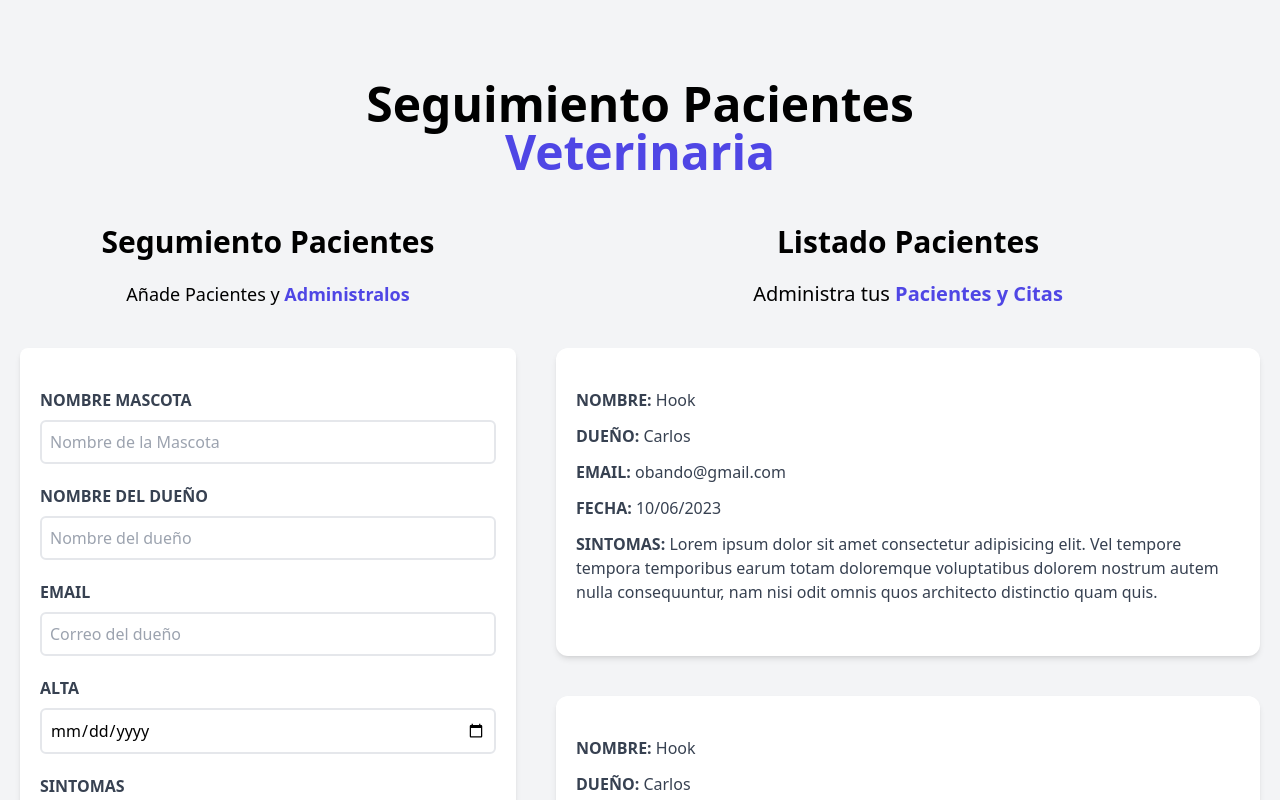
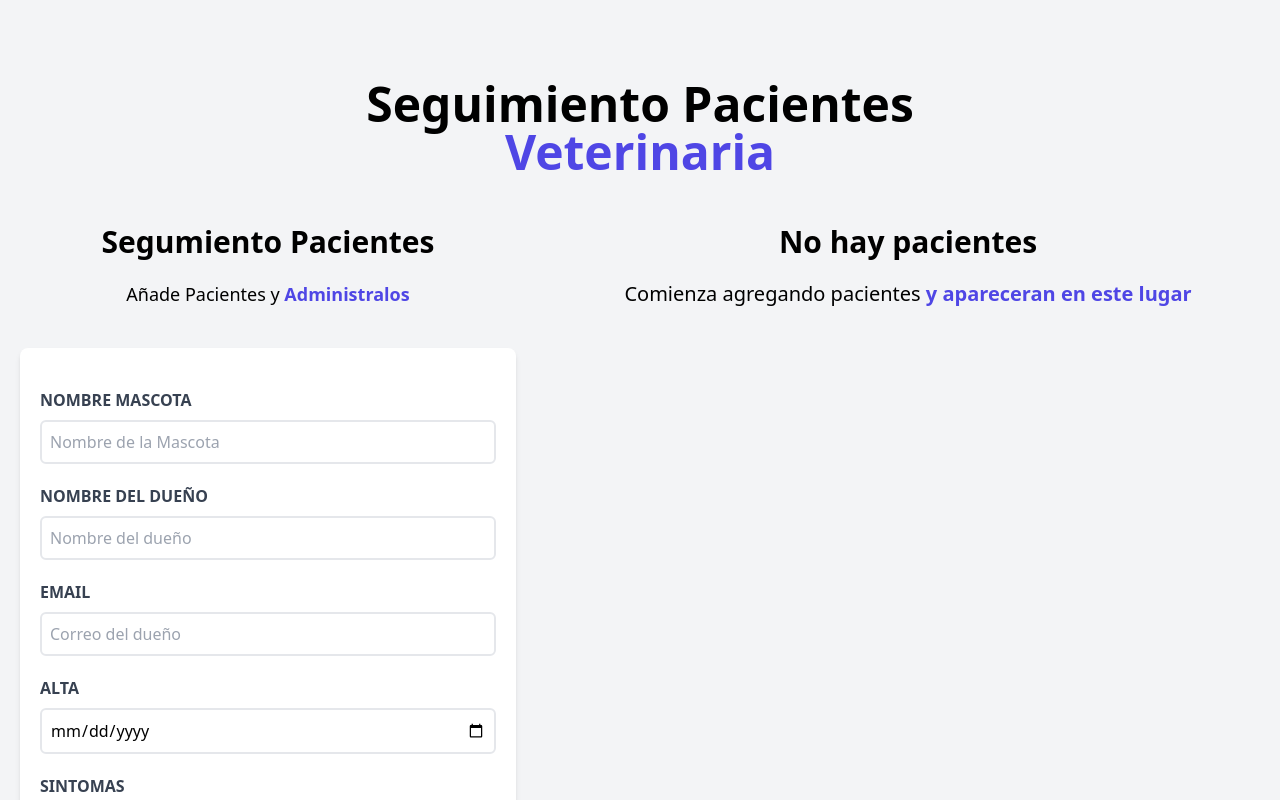
Before and after one commit to caobandoc/react-listado, a React (Vite) app: page / in a window 1280 px wide. Shown: the top 800 px of the page. Built offline with nearby package versions, Linux system fonts and the light colour scheme.

Commit message:
eliminar, editar y guardar

```diff
--- a/package.json
+++ b/package.json
@@ -10,7 +10,9 @@
   },
   "dependencies": {
     "react": "^18.2.0",
-    "react-dom": "^18.2.0"
+    "react-dom": "^18.2.0",
+    "sweetalert2": "^11.7.1",
+    "sweetalert2-react-content": "^5.0.7"
   },
   "devDependencies": {
     "@types/react": "^18.0.26",
--- a/src/App.jsx
+++ b/src/App.jsx
@@ -1,4 +1,4 @@
-import { useState } from "react";
+import { useState, useEffect } from "react";
 
 import Header from "./components/Header";
 import Formulario from "./components/Formulario";
@@ -6,14 +6,42 @@ import ListadoPacientes from "./components/ListadoPacientes";
 
 function App() {
   const [pacientes, setPacientes] = useState([]);
+  const [paciente, setPaciente] = useState({});
+
+  useEffect(() => {
+    const obtenerLS = () => {
+      const pacientesLS = localStorage.getItem("pacientes") ?? "[]";
+      setPacientes(JSON.parse(pacientesLS));
+    };
+
+    obtenerLS();
+  }, []);
+
+  useEffect(() => {
+    localStorage.setItem("pacientes", JSON.stringify(pacientes));
+  }, [pacientes]);
+
+  const eliminarPaciente = (id) => {
+    const pacientesFiltrados = pacientes.filter((paciente) => paciente.id !== id);
+    setPacientes(pacientesFiltrados);
+  };
 
   return (
     <div className="container mx-auto mt-20">
       <Header />
 
       <div className="mt-12 md:flex">
-        <Formulario pacientes={pacientes} setPacientes={setPacientes} />
-        <ListadoPacientes />
+        <Formulario
+          pacientes={pacientes}
+          setPacientes={setPacientes}
+          paciente={paciente}
+          setPaciente={setPaciente}
+        />
+        <ListadoPacientes
+          pacientes={pacientes}
+          setPaciente={setPaciente}
+          eliminarPaciente={eliminarPaciente}
+        />
       </div>
     </div>
   );
--- a/src/components/Formulario.jsx
+++ b/src/components/Formulario.jsx
@@ -1,7 +1,7 @@
 import { useState, useEffect } from "react";
 import Error from "./Error";
 
-function Formulario({ pacientes, setPacientes }) {
+function Formulario({ pacientes, setPacientes, paciente, setPaciente }) {
   const [mascota, setMascota] = useState("");
   const [propietario, setPropietario] = useState("");
   const [email, setEmail] = useState("");
@@ -9,6 +9,16 @@ function Formulario({ pacientes, setPacientes }) {
   const [sintomas, setSintomas] = useState("");
 
   const [error, setError] = useState(false);
+
+  useEffect(() => {
+    if (Object.keys(paciente).length !== 0) {
+      setMascota(paciente.mascota);
+      setPropietario(paciente.propietario);
+      setEmail(paciente.email);
+      setFecha(paciente.fecha);
+      setSintomas(paciente.sintomas);
+    }
+  }, [paciente]);
 
   const handleSubmit = (e) => {
     e.preventDefault();
@@ -30,9 +40,27 @@ function Formulario({ pacientes, setPacientes }) {
       sintomas,
     };
 
-    setPacientes([...pacientes, objPaciente]);
+    if (paciente.id) {
+      // Editando el registro
+      objPaciente.id = paciente.id;
+
+      const pacientesEditados = pacientes.map((pacienteState) =>
+        pacienteState.id === paciente.id ? objPaciente : pacienteState
+      );
+
+      setPacientes(pacientesEditados);
+      setPaciente({});
+    } else {
+      // Nuevo registro
+      objPaciente.id = generarId();
+      setPacientes([...pacientes, objPaciente]);
+    }
 
     resetForm();
+  };
+
+  const generarId = () => {
+    return Math.random().toString(36).substring(2) + Date.now().toString(36);
   };
 
   const resetForm = () => {
@@ -148,7 +176,7 @@ function Formulario({ pacientes, setPacientes }) {
         <input
           type="submit"
           className="bg-indigo-600 w-full p-3 text-white uppercase font-bold hover:bg-indigo-700 cursor-pointer transition-all"
-          value="Agregar paciente"
+          value={paciente.id ? "Editar Paciente" : "Agregar Paciente"}
         />
       </form>
     </div>
--- a/src/components/ListadoPacientes.jsx
+++ b/src/components/ListadoPacientes.jsx
@@ -1,18 +1,36 @@
 import Paciente from "./Paciente";
 
-function ListadoPacientes() {
+function ListadoPacientes({ pacientes, setPaciente, eliminarPaciente }) {
+
   return (
-    <div className="md:w-1/2 lg:w-3/5">
-      <h2 className="font-black text-3xl text-center">Listado Pacientes</h2>
-      <p className="text-xl mt-5 mb-10 text-center">
-        Administra tus {""}
-        <span className="text-indigo-600 font-bold">Pacientes y Citas</span>
-      </p>
-      <div className="md:h-screen overflow-y-scroll">
-        <Paciente />
-        <Paciente />
-        <Paciente />
-      </div>
+    <div className="md:w-1/2 lg:w-3/5 md:h-screen overflow-y-scroll">
+      {pacientes && pacientes.length ? (
+        <>
+          <h2 className="font-black text-3xl text-center">Listado Pacientes</h2>
+          <p className="text-xl mt-5 mb-10 text-center">
+            Administra tus {""}
+            <span className="text-indigo-600 font-bold">Pacientes y Citas</span>
+          </p>
+          {pacientes.map((paciente) => (
+            <Paciente
+              paciente={paciente}
+              key={paciente.id}
+              setPaciente={setPaciente}
+              eliminarPaciente={eliminarPaciente}
+            />
+          ))}
+        </>
+      ) : (
+        <>
+          <h2 className="font-black text-3xl text-center">No hay pacientes</h2>
+          <p className="text-xl mt-5 mb-10 text-center">
+            Comienza agregando pacientes {""}
+            <span className="text-indigo-600 font-bold">
+              y apareceran en este lugar
+            </span>
+          </p>
+        </>
+      )}
     </div>
   );
 }
--- a/src/components/Paciente.jsx
+++ b/src/components/Paciente.jsx
@@ -1,31 +1,65 @@
-const Paciente = () => {
+import Swal from "sweetalert2";
+
+const Paciente = ({ paciente, setPaciente, eliminarPaciente }) => {
+  const { mascota, propietario, email, fecha, sintomas, id } = paciente;
+
+  const handleEliminar = () => {
+    Swal.fire({
+      title: "¿Estás seguro de eliminar este paciente?",
+      text: "Esta acción no se puede deshacer",
+      icon: "warning",
+      showCancelButton: true,
+      confirmButtonColor: "rgb(79,70,229)",
+      cancelButtonColor: "#d33",
+      confirmButtonText: "Sí, eliminar",
+      cancelButtonText: "Cancelar",
+    }).then((result) => {
+      if (result.isConfirmed) {
+        eliminarPaciente(id);
+        Swal.fire("Eliminado!", "El paciente ha sido eliminado.", "success");
+      }
+    });
+  };
+
   return (
     <div className="mx-5 mb-10 bg-white shadow-md px-5 py-10 rounded-xl">
       <p className="font-bold mb-3 text-gray-700 uppercase">
-        Nombre: {""}
-        <span className="font-normal normal-case">Hook</span>
+        Nombre mascota: {""}
+        <span className="font-normal normal-case">{mascota}</span>
       </p>
       <p className="font-bold mb-3 text-gray-700 uppercase">
         Dueño: {""}
-        <span className="font-normal normal-case">Carlos</span>
+        <span className="font-normal normal-case">{propietario}</span>
       </p>
       <p className="font-bold mb-3 text-gray-700 uppercase">
         Email: {""}
-        <span className="font-normal normal-case">obando@gmail.com</span>
+        <span className="font-normal normal-case">{email}</span>
       </p>
       <p className="font-bold mb-3 text-gray-700 uppercase">
         Fecha: {""}
-        <span className="font-normal normal-case">10/06/2023</span>
+        <span className="font-normal normal-case">{fecha}</span>
       </p>
       <p className="font-bold mb-3 text-gray-700 uppercase">
         Sintomas: {""}
-        <span className="font-normal normal-case">
-          Lorem ipsum dolor sit amet consectetur adipisicing elit. Vel tempore
-          tempora temporibus earum totam doloremque voluptatibus dolorem nostrum
-          autem nulla consequuntur, nam nisi odit omnis quos architecto
-          distinctio quam quis.
-        </span>
+        <span className="font-normal normal-case">{sintomas}</span>
       </p>
+
+      <div className="flex justify-between">
+        <button
+          type="button"
+          className="py-2 px-10 bg-indigo-600 hover:bg-indigo-700 text-white font-bold uppercase rounded-lg"
+          onClick={() => setPaciente(paciente)}
+        >
+          Editar
+        </button>
+        <button
+          type="button"
+          className="py-2 px-10 bg-red-600 hover:bg-red-700 text-white font-bold uppercase rounded-lg"
+          onClick={handleEliminar}
+        >
+          Eliminar
+        </button>
+      </div>
     </div>
   );
 };
```
Also changed, not shown: 1 other file (tests, documents, lock files or other folders).
